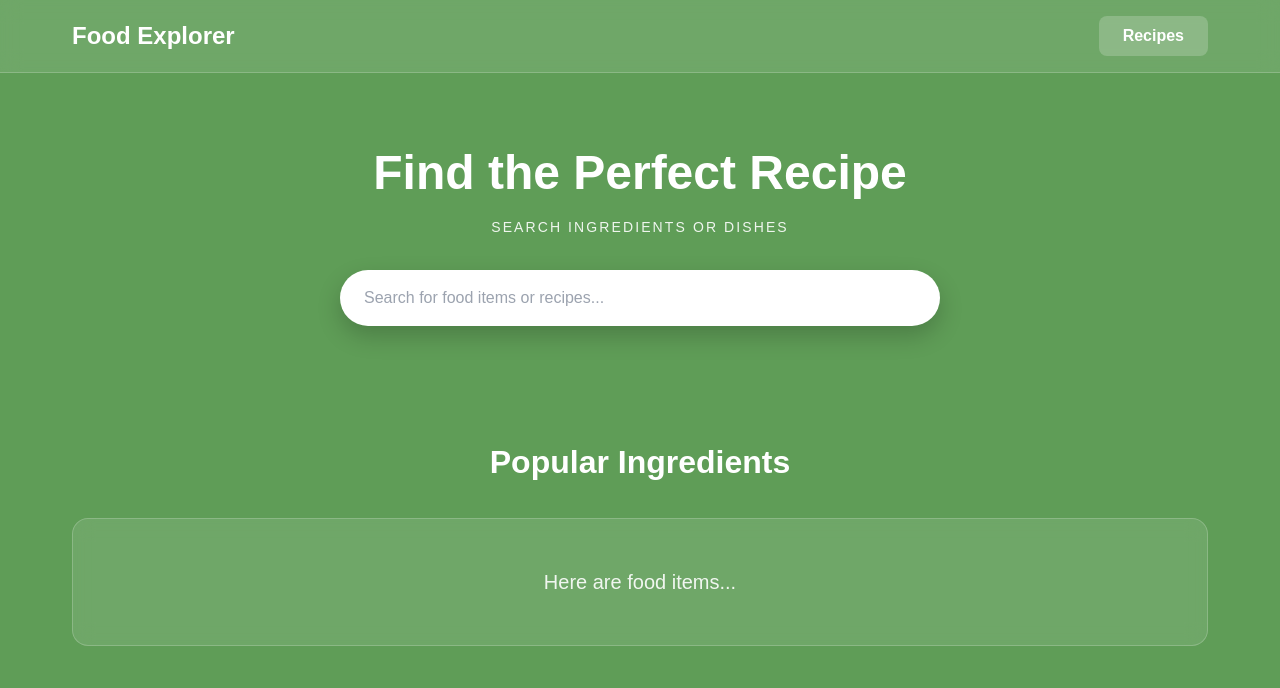
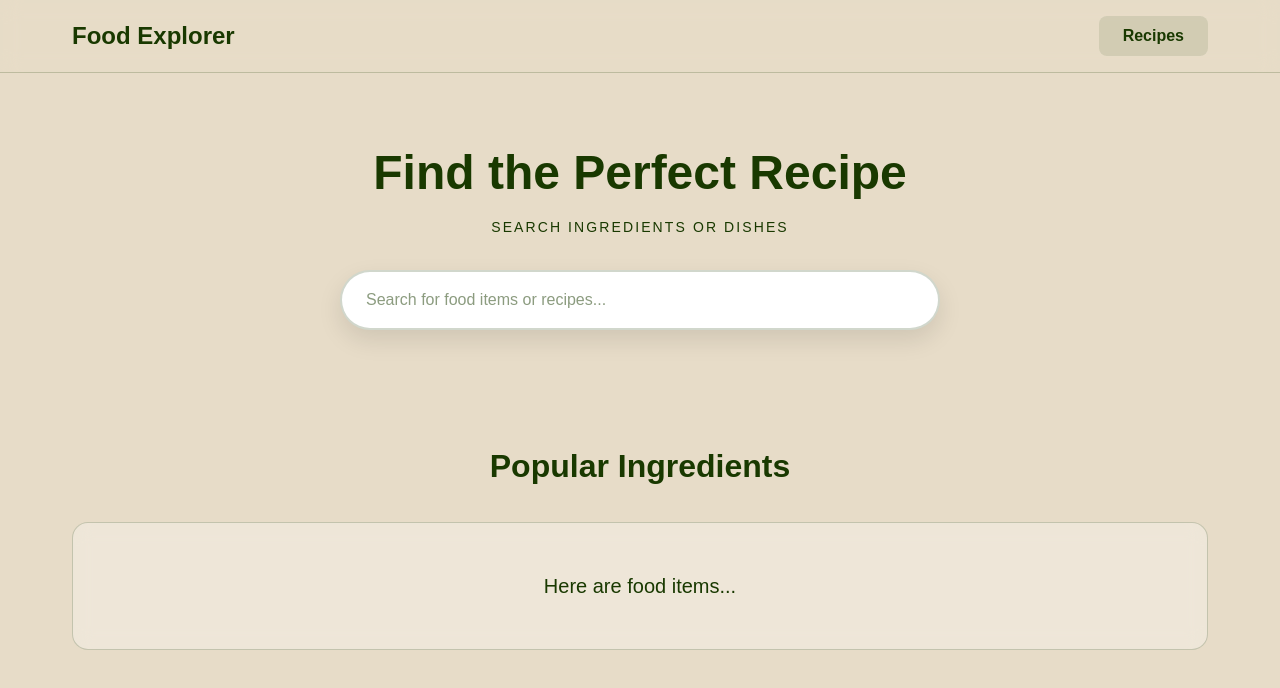
Before and after one commit to seanzhanng/harvest, a Next.js app in the folder frontend/: page / in a window 1280 px wide. Shown: the top 688 px of the page. Built offline with nearby package versions, Linux system fonts and the light colour scheme.

Commit message:
new additions

```diff
--- a/frontend/app/home-styling.css
+++ b/frontend/app/home-styling.css
@@ -1,14 +1,14 @@
 /* Main Container */
 .home-container {
   min-height: 100vh;
-  background: #5f9d57;
+  background: #e7dcc8;
 }
 
 /* Navigation Bar */
 .navbar {
-  background-color: rgba(255, 255, 255, 0.1);
+  background-color: rgba(231, 220, 200, 0.3);
   backdrop-filter: blur(10px);
-  border-bottom: 1px solid rgba(255, 255, 255, 0.2);
+  border-bottom: 1px solid rgba(25, 57, 0, 0.2);
   padding: 1rem 0;
 }
 
@@ -22,24 +22,24 @@
 }
 
 .nav-logo {
-  color: white;
+  color: rgb(25, 57, 0);
   font-size: 1.5rem;
   font-weight: bold;
   margin: 0;
 }
 
 .nav-link {
-  color: white;
+  color: rgb(25, 57, 0);
   text-decoration: none;
   font-weight: 600;
   padding: 0.5rem 1.5rem;
   border-radius: 0.5rem;
-  background-color: rgba(255, 255, 255, 0.2);
+  background-color: rgba(25, 57, 0, 0.1);
   transition: background-color 0.2s ease, transform 0.2s ease;
 }
 
 .nav-link:hover {
-  background-color: rgba(255, 255, 255, 0.3);
+  background-color: rgba(25, 57, 0, 0.2);
   transform: translateY(-2px);
 }
 
@@ -56,12 +56,12 @@
 .search-title {
   font-size: 3rem;
   font-weight: bold;
-  color: white;
+  color: rgb(25, 57, 0);
   margin-bottom: 0.5rem;
 }
 
 .search-subtitle {
-  color: rgba(255, 255, 255, 0.9);
+  color: rgb(25, 57, 0);
   font-size: 0.875rem;
   letter-spacing: 0.15em;
 }
@@ -75,21 +75,23 @@
   width: 100%;
   padding: 1rem 1.5rem;
   font-size: 1rem;
-  border: none;
+  border: 2px solid rgba(25, 57, 0, 0.2);
   border-radius: 3rem;
   background-color: white;
-  box-shadow: 0 10px 25px rgba(0, 0, 0, 0.2);
+  box-shadow: 0 10px 25px rgba(0, 0, 0, 0.1);
   outline: none;
   transition: transform 0.2s ease, box-shadow 0.2s ease;
+  color: rgb(25, 57, 0);
 }
 
 .search-input:focus {
   transform: translateY(-2px);
-  box-shadow: 0 15px 35px rgba(0, 0, 0, 0.3);
+  box-shadow: 0 15px 35px rgba(0, 0, 0, 0.15);
+  border-color: rgb(25, 57, 0);
 }
 
 .search-input::placeholder {
-  color: #9ca3af;
+  color: rgba(25, 57, 0, 0.5);
 }
 
 /* Ingredients Section */
@@ -102,22 +104,22 @@
 .ingredients-title {
   font-size: 2rem;
   font-weight: bold;
-  color: white;
+  color: rgb(25, 57, 0);
   text-align: center;
   margin-bottom: 2rem;
 }
 
 .ingredients-grid {
-  background-color: rgba(255, 255, 255, 0.1);
+  background-color: rgba(255, 255, 255, 0.3);
   backdrop-filter: blur(10px);
   border-radius: 1rem;
   padding: 3rem;
   text-align: center;
-  border: 1px solid rgba(255, 255, 255, 0.2);
+  border: 1px solid rgba(25, 57, 0, 0.2);
 }
 
 .ingredients-placeholder {
-  color: rgba(255, 255, 255, 0.9);
+  color: rgb(25, 57, 0);
   font-size: 1.25rem;
   margin: 0;
 }
--- a/frontend/package.json
+++ b/frontend/package.json
@@ -9,9 +9,9 @@
     "lint": "eslint"
   },
   "dependencies": {
-    "next": "16.1.1",
-    "react": "19.2.3",
-    "react-dom": "19.2.3"
+    "next": "^16.1.1",
+    "react": "^19.2.3",
+    "react-dom": "^19.2.3"
   },
   "devDependencies": {
     "@tailwindcss/postcss": "^4",
```
Also changed, not shown: 1 other file (tests, documents, lock files or other folders).
